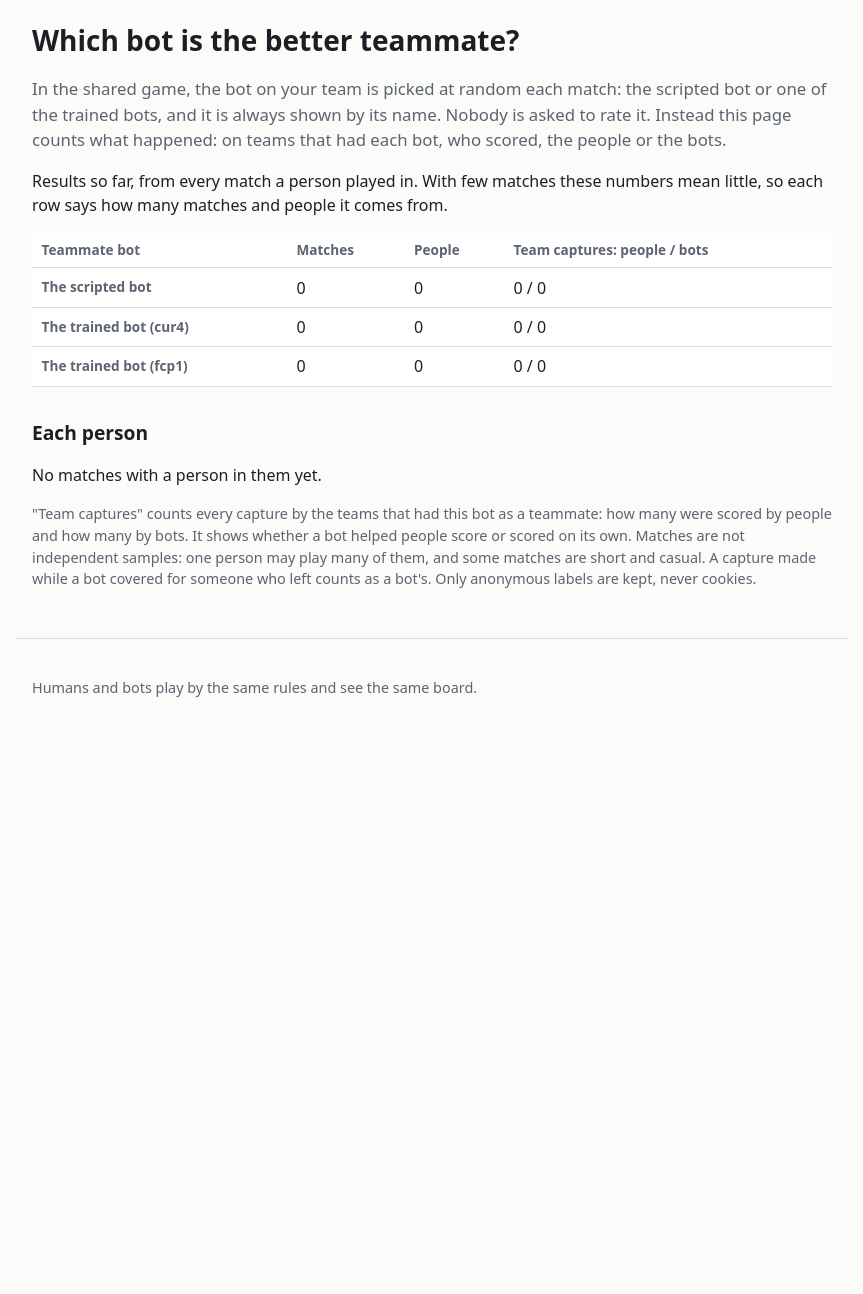
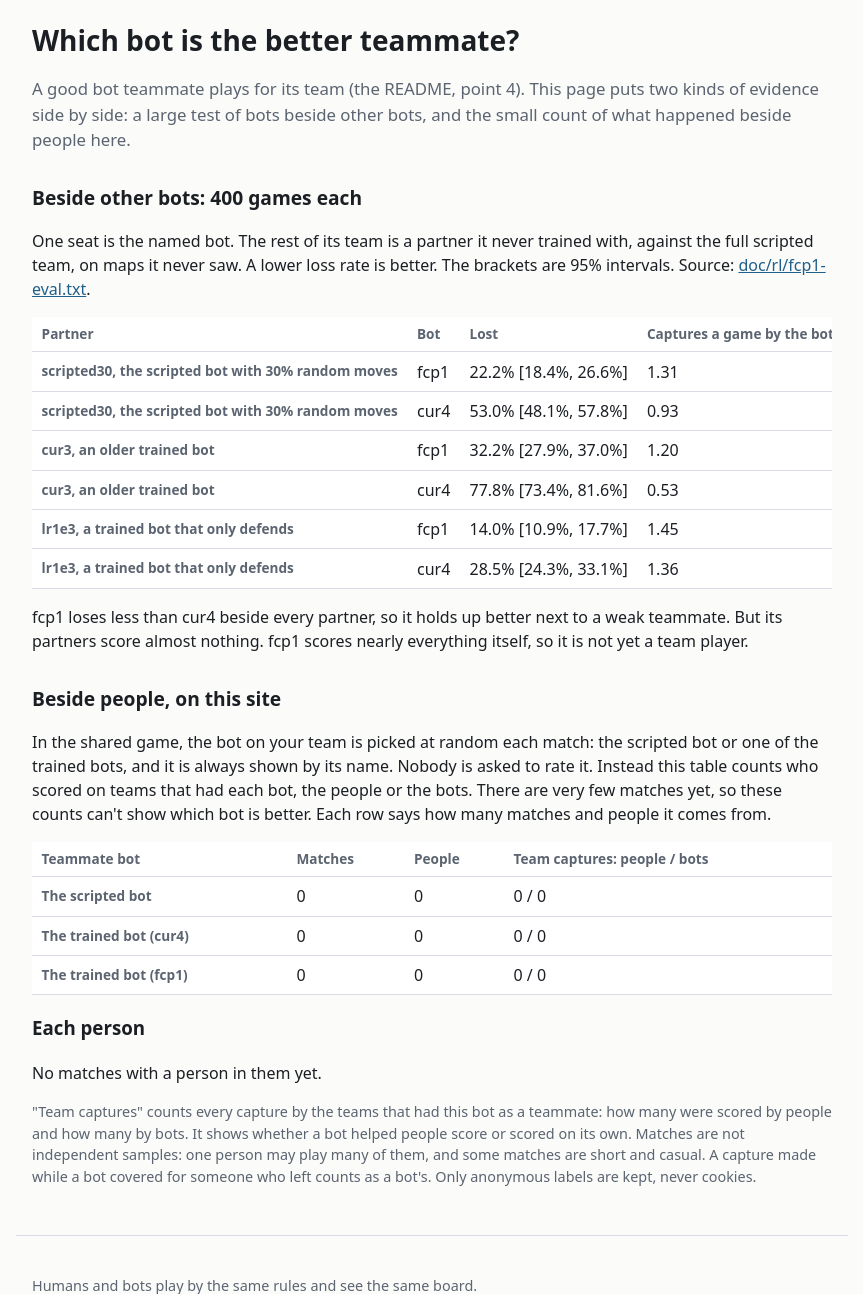
Before and after one commit to comp4020-agentic-coding-studio/comp4020-final-peacefulmind43, a FastAPI app: page /study in a window 1280 px wide. Shown: the part 57-1351 px from the top of the page, without its empty margins (208-1071 px from the left). Before the commit the page ends 754 px from the top, so only its background shows below. Run offline with FastAPI, Linux system fonts and the light colour scheme; data that the repository does not hold is empty; parts of the project's set-up code (start-up, migrations or seed data) failed here and were passed over.

Commit message:
/study shows the bot-beside-bot teammate evaluation next to the live counts
/study had almost no human data, so on its own it showed nothing about
README point 4. It now shows the teammate evaluation from
doc/rl/fcp1-eval.txt (400 games per partner, with intervals) above the
live counts, and says plainly that there are very few matches with people.
tests/test_study.py checks every number on the page against the file.

Co-Authored-By: Claude Opus 5.5 (1M context) <noreply@anthropic.com>

```diff
--- /dev/null
+++ b/app/game/teammate_eval.py
@@ -0,0 +1,27 @@
+"""The teammate evaluation from doc/rl/fcp1-eval.txt (ADR 0018), for /study.
+
+Bots beside other bots, not people: one seat is the named bot, the rest of its
+team is a partner it never trained with, against the full scripted team, 400
+unseen maps each. tests/test_study.py checks that every number here is in the
+evaluation file, so the page can't drift from it. The deployed image has no
+doc/ folder, which is why the numbers are copied here.
+"""
+
+SOURCE = "doc/rl/fcp1-eval.txt"
+GAMES = 400
+
+# partner, bot, loss rate with its 95% interval, captures a game by the bot and by its partners
+ROWS = [
+    {"partner": "scripted30", "about": "the scripted bot with 30% random moves",
+     "bot": "fcp1", "loss": "22.2% [18.4%, 26.6%]", "by_bot": "1.31", "by_partners": "0.02"},
+    {"partner": "scripted30", "about": "the scripted bot with 30% random moves",
+     "bot": "cur4", "loss": "53.0% [48.1%, 57.8%]", "by_bot": "0.93", "by_partners": "0.01"},
+    {"partner": "cur3", "about": "an older trained bot",
+     "bot": "fcp1", "loss": "32.2% [27.9%, 37.0%]", "by_bot": "1.20", "by_partners": "0.05"},
+    {"partner": "cur3", "about": "an older trained bot",
+     "bot": "cur4", "loss": "77.8% [73.4%, 81.6%]", "by_bot": "0.53", "by_partners": "0.05"},
+    {"partner": "lr1e3", "about": "a trained bot that only defends",
+     "bot": "fcp1", "loss": "14.0% [10.9%, 17.7%]", "by_bot": "1.45", "by_partners": "0.00"},
+    {"partner": "lr1e3", "about": "a trained bot that only defends",
+     "bot": "cur4", "loss": "28.5% [24.3%, 33.1%]", "by_bot": "1.36", "by_partners": "0.00"},
+]
--- a/app/main.py
+++ b/app/main.py
@@ -20,7 +20,7 @@ from fastapi.staticfiles import StaticFiles
 from fastapi.templating import Jinja2Templates
 
 from . import activity, db, requestlog
-from .game import engine, study
+from .game import engine, study, teammate_eval
 from .game.arena import Hall
 from .game.store import Store
 
@@ -462,7 +462,7 @@ async def api_study():
 async def study_page(request: Request):
     with db.connect() as conn:
         results = study_results(conn)
-    return templates.TemplateResponse(request, "study.html", {"results": results})
+    return templates.TemplateResponse(request, "study.html", {"results": results, "evaluation": teammate_eval})
 
 
 # --- your matches -------------------------------------------------------------
--- a/app/templates/study.html
+++ b/app/templates/study.html
@@ -2,12 +2,41 @@
 {% block title %}Bot teammates · Capture the flag{% endblock %}
 {% block main %}
 <h1>Which bot is the better teammate?</h1>
-<p class="lead">In the shared game, the bot on your team is picked at random each match: the scripted bot
-  or one of the trained bots, and it is always shown by its name. Nobody is asked to rate it. Instead this page counts
-  what happened: on teams that had each bot, who scored, the people or the bots.</p>
+<p class="lead">A good bot teammate plays for its team (the README, point 4). This page puts two kinds of evidence
+  side by side: a large test of bots beside other bots, and the small count of what happened beside people here.</p>
 
-<p>Results so far, from every match a person played in. With few matches these numbers mean little, so each
-  row says how many matches and people it comes from.</p>
+<h2>Beside other bots: {{ evaluation.GAMES }} games each</h2>
+<p>One seat is the named bot. The rest of its team is a partner it never trained with, against the full
+  scripted team, on maps it never saw. A lower loss rate is better. The brackets are 95% intervals.
+  Source: <a href="https://github.com/comp4020-agentic-coding-studio/comp4020-final-peacefulmind43/blob/main/{{ evaluation.SOURCE }}">{{ evaluation.SOURCE }}</a>.</p>
+<div class="table-wrap" tabindex="0" role="region" aria-label="The teammate evaluation, scrolls sideways">
+<table class="evaluation">
+  <caption class="visually-hidden">Loss rate and captures for each bot beside each partner</caption>
+  <thead>
+    <tr><th scope="col">Partner</th><th scope="col">Bot</th><th scope="col">Lost</th>
+      <th scope="col">Captures a game by the bot</th><th scope="col">by the partners</th></tr>
+  </thead>
+  <tbody>
+    {% for r in evaluation.ROWS %}
+    <tr data-partner="{{ r.partner }}" data-bot="{{ r.bot }}">
+      <th scope="row">{{ r.partner }}, {{ r.about }}</th>
+      <td>{{ r.bot }}</td>
+      <td>{{ r.loss }}</td>
+      <td>{{ r.by_bot }}</td>
+      <td>{{ r.by_partners }}</td>
+    </tr>
+    {% endfor %}
+  </tbody>
+</table>
+</div>
+<p>fcp1 loses less than cur4 beside every partner, so it holds up better next to a weak teammate. But its
+  partners score almost nothing. fcp1 scores nearly everything itself, so it is not yet a team player.</p>
+
+<h2>Beside people, on this site</h2>
+<p>In the shared game, the bot on your team is picked at random each match: the scripted bot
+  or one of the trained bots, and it is always shown by its name. Nobody is asked to rate it. Instead this
+  table counts who scored on teams that had each bot, the people or the bots. There are very few matches yet,
+  so these counts can't show which bot is better. Each row says how many matches and people it comes from.</p>
 
 <div class="table-wrap" tabindex="0" role="region" aria-label="Captures for each teammate bot">
 <table class="study">
@@ -29,7 +58,7 @@
 </table>
 </div>
 
-<h2>Each person</h2>
+<h3>Each person</h3>
 {% if results.people %}
 <div class="table-wrap" tabindex="0" role="region" aria-label="Captures by each person and their bot teammate">
 <table class="study-people">
```
Also changed, not shown: spec/study.test.ts (+8 -0 lines), tests/test_study.py (+15 -0 lines), README.md.
